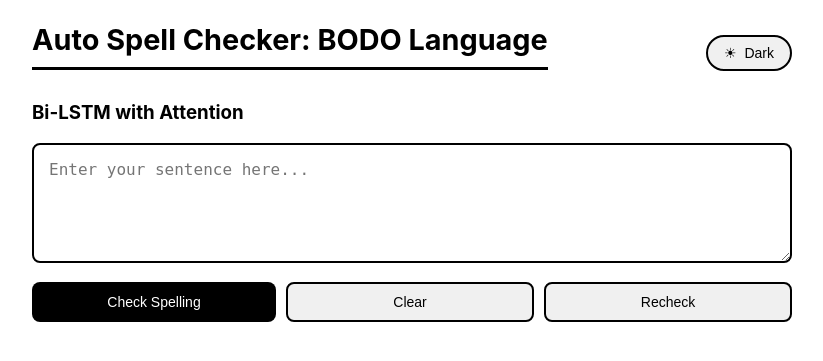
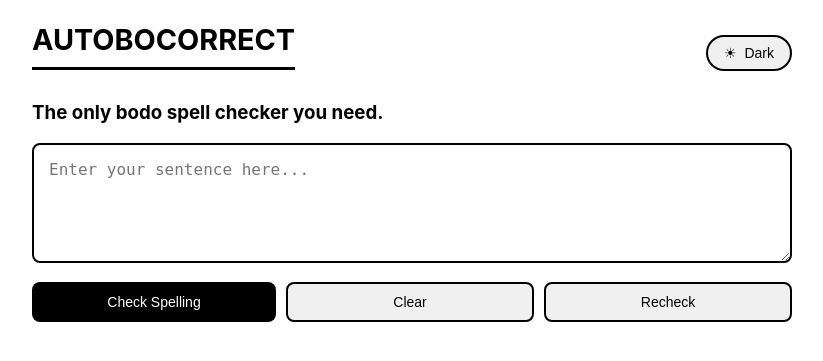
Before and after one commit to Popmaster99/AutoBoCorrect, a Flask app: page / in a window 1280 px wide. Shown: the top 361 px of the page, without its empty margins (228-1051 px from the left). Run offline with Flask 3, Linux system fonts and the light colour scheme; parts of the project's set-up code (start-up, migrations or seed data) failed here and were passed over.

Commit message:
Update index.html

```diff
--- a/templates/index.html
+++ b/templates/index.html
@@ -3,7 +3,7 @@
 <head>
   <meta charset="UTF-8">
   <meta name="viewport" content="width=device-width, initial-scale=1.0">
-  <title>Auto Spell Checker: BODO</title>
+  <title>AUTOBOCORRECT</title>
   <style>
     :root {
       --bg: #ffffff;
@@ -224,13 +224,13 @@
 </head>
 <body>
   <div class="header">
-    <h2>Auto Spell Checker: BODO Language</h2>
+    <h2>AUTOBOCORRECT</h2>
     <button class="theme-toggle" onclick="toggleTheme()">
       <span id="theme-icon">&#9728;</span>
       <span id="theme-text">Dark</span>
     </button>
   </div>
-<h3>Bi-LSTM with Attention</h3>
+<h3>The only bodo spell checker you need.</h3>
   <form method="POST" id="spellForm">
     <textarea name="sentence" placeholder="Enter your sentence here...">{{ original }}</textarea><br>
     <div class="action-buttons">
```
